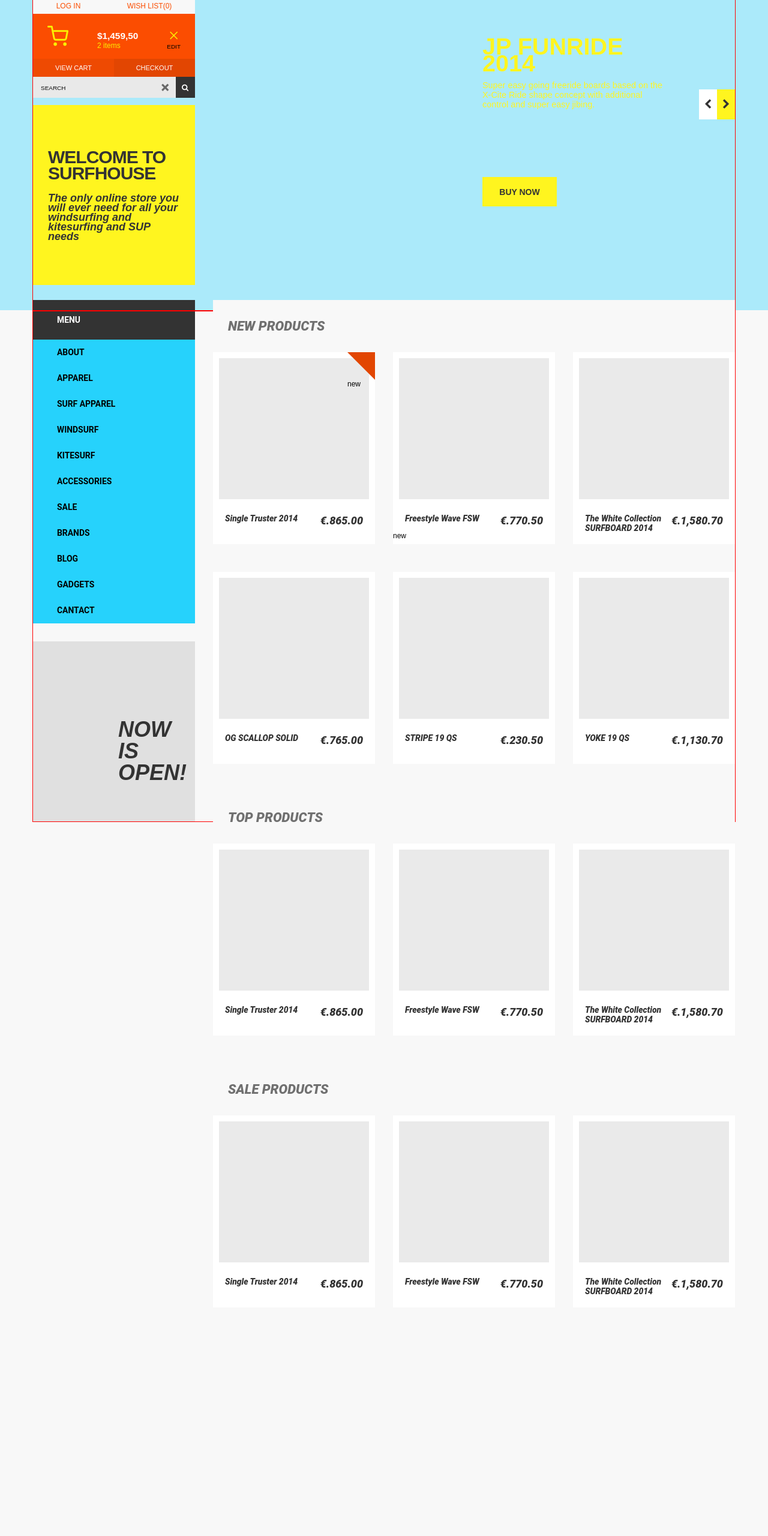
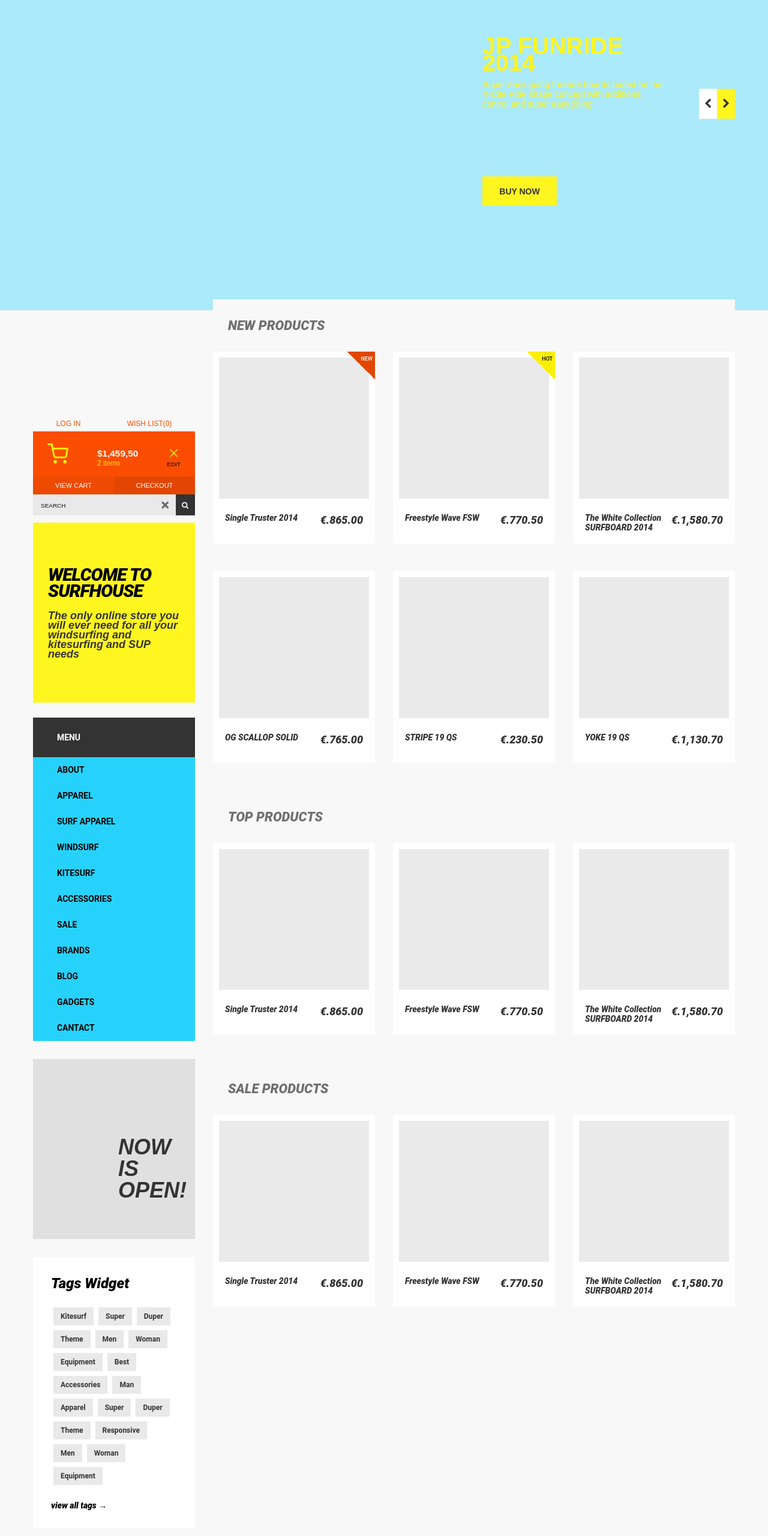
Before and after one commit to Stakhow/home, a plain HTML site: page surfhouse/index.html in a window 1280 px wide. Shown: the part 180-2740 px from the top of the page at 60% size. Before the commit the page ends 2405 px from the top, so only its background shows below. Drawn offline with Linux system fonts and the light colour scheme; files whose address does not match are found by name.

Commit message:
add product items

```diff
--- a/surfhouse/css/style.css
+++ b/surfhouse/css/style.css
@@ -1,11 +1,29 @@
 html {
     font-size: 12px;
-}
+    }
+
 body {
     outline: none;
     background-color: #f8f8f8;
+
 }
-
+h1 {
+    text-transform: uppercase;
+    font-size: 3.3rem;
+    font-weight: 700;
+    margin: 0 auto;
+    line-height: .7;
+}
+h2 {
+    color: #000;
+    font-family: "Roboto", sans-serif;
+    font-style: italic;
+    font-size: 2rem;
+    font-weight: 800;
+    margin: 0;
+    margin-bottom: 22px;
+    text-transform: capitalize;
+}
 a {
     text-decoration: none;
 }
@@ -20,11 +38,9 @@ header {
     left: 0;
     right: 0;
     z-index: 100;
-    border: 1px solid red;
 }
 
 .wrapper {
-    border: 1px solid red;
     width: 1170px;
     padding: 0;
     margin: 0 auto;
@@ -69,14 +85,101 @@ nav {
 }
 
 #banner .wrapper {
+    position: relative;
+}
+
+/*---------banner-slider--------------*/
+
+.banner-slider {
+    margin-top: 243px;
+    display: -webkit-box;
+    display: -ms-flexbox;
+    display: flex;
+    -ms-flex-flow: column;
+    -webkit-box-orient: vertical;
+    -webkit-box-direction: normal;
+    flex-flow: column;
+    position: absolute;
+    right: 0;
+
+}
+
+.banner-slider__content {
+    width: 313px;
+    height: 169px;
+    font-family: "Raleway", sans-serif;
+    color: #fff51f;
+    font-size: 1.2rem;
+    font-weight: 400;
+    margin-right: 48px;
+}
+.banner-slider__item {
     display: -webkit-box;
     display: -ms-flexbox;
     display: flex;
     -webkit-box-pack: justify;
     -ms-flex-pack: justify;
     justify-content: space-between;
+    -webkit-box-align: center;
+    -ms-flex-align: center;
+    align-items: center;
 }
 
+.banner-slider__btn {
+    display: -webkit-box;
+    display: -ms-flexbox;
+    display: flex;
+    margin-top: 50px;
+}
+
+.banner-slider__btn-prev,
+.banner-slider__btn-next {
+    width: 30px;
+    height: 50px;
+    background-color: #fff;
+    display: -webkit-box;
+    display: -ms-flexbox;
+    display: flex;
+    -webkit-box-pack: center;
+    -ms-flex-pack: center;
+    justify-content: center;
+    -webkit-box-align: center;
+    -ms-flex-align: center;
+    align-items: center;
+    color: #333;
+    font-size: 1.416rem;
+}
+.banner-slider__btn-next {
+    background-color: #fff51f;
+}
+
+.banner__button {
+    margin-top: 62px;
+    width: 124px;
+    height: 49px;
+    background-color: #fff51f;
+    display: -webkit-box;
+    display: -ms-flexbox;
+    display: flex;
+    -webkit-box-pack: center;
+    -ms-flex-pack: center;
+    justify-content: center;
+    -webkit-box-align: center;
+    -ms-flex-align: center;
+    align-items: center;
+}
+
+/*--- Style for "BUY NOW"----*/
+
+.banner__button {
+    font-family: "Raleway", sans-serif;
+    font-size: 14px;
+    font-weight: 900;
+    text-transform: uppercase;
+    color: #333;
+}
+/*----------PRODUCTS--------------*/
+/*-----------SIDE BAR-------------------*/
 .side-bar {
     padding-top: 175px;
     width: 270px;
@@ -429,104 +532,76 @@ nav {
     text-align: left;
     line-height: 1;
 }
-/*---------banner-slider--------------*/
-
-.banner-slider {
-    margin-top: 243px;
+/*---------TAGS WIDGET-------------*/
+.tags-widget {
+    margin-top: 30px;
     display: -webkit-box;
     display: -ms-flexbox;
     display: flex;
-    -ms-flex-flow: column;
     -webkit-box-orient: vertical;
     -webkit-box-direction: normal;
+    -ms-flex-flow: column;
     flex-flow: column;
+    padding: 30px;
+    background-color: #fff;
+}
+
+.tags-widget__container {
+    display: -webkit-box;
+    display: -ms-flexbox;
+    display: flex;
+    -webkit-box-orient: horizontal;
+    -webkit-box-direction: normal;
+    -ms-flex-flow: row wrap;
+    flex-flow: row wrap;
+
+}
+.tags-widget__link{
+    height: 30px;
+    width: auto;
+    background-color: #e9e9e9;
+    margin: 4px;
+    display: -webkit-box;
+    display: -ms-flexbox;
+    display: flex;
+    -webkit-box-align: center;
+    -ms-flex-align: center;
+    align-items: center;
 
 }
 
-.banner-slider__content {
-    width: 313px;
-    height: 169px;
-    font-family: "Raleway", sans-serif;
-    color: #fff51f;
-    font-size: 1.2rem;
-    font-weight: 400;
-    margin-right: 48px;
+.tags-widget__link span {
+    margin: 0 12px;
+    color: #333;
+    font-family: "Roboto", sans-serif;
+    font-size: 1rem;
+    font-weight: 600;
+    text-transform: capitalize;
+}
+.tags-widget__link:hover {
+    background-color: #faef03;
 }
 
-.banner-slider__content h1 {
-    text-transform: uppercase;
-    font-size: 3.3rem;
-    font-weight: 700;
-    margin: 0 auto;
-    line-height: .7;
+.view-all {
+    color: #000;
+    font-family: "Arial MT", "Roboto", sans-serif;
+    font-size: 1.16rem;
+    font-weight: 800;
+    font-style: italic;
+    margin-top: 22px;
+
 }
-
-.banner-slider__item {
-    display: -webkit-box;
-    display: -ms-flexbox;
-    display: flex;
-    -webkit-box-pack: justify;
-    -ms-flex-pack: justify;
-    justify-content: space-between;
-    -webkit-box-align: center;
-    -ms-flex-align: center;
-    align-items: center;
+/*---------ARTICLES EXPERTS--------------*/
+.articles-experts__link{
+    margin-bottom: 20px;
+    color: #555555;
+    font-family: "Roboto", sans-serif;
+    font-size: 1.16rem;
+    font-weight: 400;
 }
-
-.banner-slider__btn {
-    display: -webkit-box;
-    display: -ms-flexbox;
-    display: flex;
-    margin-top: 50px;
+.articles-experts__link:nth-child(9){
+     margin-bottom: 0;
 }
-
-.banner-slider__btn-prev,
-.banner-slider__btn-next {
-    width: 30px;
-    height: 50px;
-    background-color: #fff;
-    display: -webkit-box;
-    display: -ms-flexbox;
-    display: flex;
-    -webkit-box-pack: center;
-    -ms-flex-pack: center;
-    justify-content: center;
-    -webkit-box-align: center;
-    -ms-flex-align: center;
-    align-items: center;
-    color: #333;
-    font-size: 1.416rem;
-}
-.banner-slider__btn-next {
-    background-color: #fff51f;
-}
-
-.banner__button {
-    margin-top: 62px;
-    width: 124px;
-    height: 49px;
-    background-color: #fff51f;
-    display: -webkit-box;
-    display: -ms-flexbox;
-    display: flex;
-    -webkit-box-pack: center;
-    -ms-flex-pack: center;
-    justify-content: center;
-    -webkit-box-align: center;
-    -ms-flex-align: center;
-    align-items: center;
-}
-
-/*--- Style for "BUY NOW"----*/
-
-.banner__button {
-    font-family: "Raleway", sans-serif;
-    font-size: 14px;
-    font-weight: 900;
-    text-transform: uppercase;
-    color: #333;
-}
-/*----------PRODUCTS--------------*/
 #content .wrapper {
     display: -webkit-box;
     display: -ms-flexbox;
@@ -575,24 +650,17 @@ nav {
     margin-bottom: 46px;
     position: relative;
 }
-
+/*-----NEW-LABEL on item of products----*/
 .new-label {
     width: 46px;
     height: 46px;
     position: absolute;
     top: 0;
     right: 0;
+     background: linear-gradient(45deg, transparent 50%, #e24602 0);
+}
 
-}
-.new-label_bg{
-    width: 0;
-    height: 0;
-	border-top: 46px solid #e24602;
-	border-left: 46px solid transparent;
-
-
-}
-.new span {
+.new-label span {
     position: absolute;
     margin: 7px 4px;
     top: 0;
@@ -600,10 +668,30 @@ nav {
     color: #ffffff;
     font-family: Roboto, sans-serif;
     font-size: 0.75rem;
-    font-weight: 400;
+    font-weight: 500;
     text-transform: uppercase;
 }
-
+/*-----HOT-LABEL on item of products----*/
+.hot-label {
+    width: 46px;
+    height: 46px;
+    position: absolute;
+    top: 0;
+    right: 0;
+    background: linear-gradient(45deg, transparent 50%, #faef03 0);
+}
+.hot-label span {
+    position: absolute;
+    margin: 7px 4px;
+    top: 0;
+    right: 0;
+    color: #000;
+    font-family: Roboto, sans-serif;
+    font-size: 0.75rem;
+    font-weight: 500;
+    text-transform: uppercase;
+}
+/*-------Item of Products-----------*/
 .products__item:hover {
     -webkit-box-shadow: 0 0 5px rgba(0, 0, 0, .5);
     box-shadow: 0 0 5px rgba(0, 0, 0, .5);
--- a/surfhouse/index.html
+++ b/surfhouse/index.html
@@ -10,7 +10,6 @@
     <link rel="stylesheet" href="css/style.css">
 
 </head>
-
 <body>
     <header>
         <div class="wrapper">
@@ -18,6 +17,7 @@
                 <div class="logo">
                     <img src="img/surfhouse%20logo.png" alt="LOGO">
                 </div>
+<!-----------------SOCIAL LINKS---------------------------->
                 <ul class="social">
                     <li><a class="social__link" href="#"><span class="icon-facebook"></span></a></li>
                     <li><a class="social__link" href="#"><span class="icon-twitter"></span></a></li>
@@ -29,8 +29,30 @@
             </nav>
         </div>
     </header>
+<!-----------------------BANNER----------------------------------->
     <section id="banner">
         <div class="wrapper">
+<!--------------------------BANNER-SLIDER----------------------------->
+            <div class="banner-slider">
+                <div class="banner-slider__item">
+                    <div class="banner-slider__content">
+                        <h1>JP Funride 2014</h1>
+                        <p>Super easy going freeride boards based on the X-Cite Ride shape concept with additional control and super easy jibing. </p>
+                    </div>
+<!--------------------------BANNER-SLIDER__BUTTONS------------------------------------>
+                    <div class="banner-slider__btn">
+                        <a class="banner-slider__btn-prev" href="#"><span class="icon-chevron-left"></span></a>
+                        <a class="banner-slider__btn-next" href="#"><span class="icon-chevron-right"></span></a>
+                    </div>
+                </div>
+<!-------------------------------BANNER-BUTTON "BUY NOW"---------------------------->
+                <a class="banner__button" href="#">buy now</a>
+            </div>
+        </div>
+    </section>
+    <section id="content">
+        <div class="wrapper">
+            <!----------------------Products of site--------------------------->
             <div class="side-bar">
                 <div class="cart">
                     <div class="cart__login">
@@ -90,28 +112,44 @@
                     </div>
                 </div>
                 <div class="now-is-open"><span>Now is open!</span></div>
+                <!---------TAGS WIDGET------------->
+                <div class="tags-widget">
+                    <h2>Tags Widget</h2>
+                    <div class="tags-widget__container">
+                        <a class="tags-widget__link" href="#"><span>Kitesurf</span></a>
+                        <a class="tags-widget__link" href="#"><span>super</span></a>
+                        <a class="tags-widget__link" href="#"><span>duper</span></a>
+                        <a class="tags-widget__link" href="#"><span>theme</span></a>
+                        <a class="tags-widget__link" href="#"><span>men</span></a>
+                        <a class="tags-widget__link" href="#"><span>woman</span></a>
+                        <a class="tags-widget__link" href="#"><span>equipment</span></a>
+                        <a class="tags-widget__link" href="#"><span>best</span></a>
+                        <a class="tags-widget__link" href="#"><span>accessories</span></a>
+                        <a class="tags-widget__link" href="#"><span>man</span></a>
+                        <a class="tags-widget__link" href="#"><span>apparel</span></a>
+                        <a class="tags-widget__link" href="#"><span>super</span></a>
+                        <a class="tags-widget__link" href="#"><span>duper</span></a>
+                        <a class="tags-widget__link" href="#"><span>theme</span></a>
+                        <a class="tags-widget__link" href="#"><span>responsive</span></a>
+                        <a class="tags-widget__link" href="#"><span>men</span></a>
+                        <a class="tags-widget__link" href="#"><span>woman</span></a>
+                        <a class="tags-widget__link" href="#"><span>equipment</span></a>
                     </div>
-            <div class="banner-slider">
-                <div class="banner-slider__item">
-                    <div class="banner-slider__content">
-                        <h1>JP Funride 2014</h1>
-                        <p>Super easy going freeride boards based on the X-Cite Ride shape concept with additional control and super easy jibing. </p>
+                    <a class="view-all" href="#">view all tags →</a>
                 </div>
-                    <div class="banner-slider__btn">
-                        <a class="banner-slider__btn-prev" href="#"><span class="icon-chevron-left"></span></a>
-                        <a class="banner-slider__btn-next" href="#"><span class="icon-chevron-right"></span></a>
+                <div class="articles-experts tags-widget">
+                    <h2>articles experts</h2>
+                    <a class="articles-experts__link" href="#">LG Spectrum review</a>
+                    <a class="articles-experts__link" href="#">Verizon Droid Xyboard 8.2 and 10.1 review</a>
+                    <a class="articles-experts__link" href="#">Mac mini review (mid 2011)</a>
+                    <a class="articles-experts__link" href="#">Wacom Inkling review</a>
+                    <a class="articles-experts__link" href="#">Sonos Play:3 review</a>
+                    <a class="articles-experts__link" href="#">HTC Radar 4G review</a>
+                    <a class="articles-experts__link" href="#">Canon PowerShot S100 </a>
+                    <a class="articles-experts__link" href="#">Apple iMac</a>
+                    <a class="view-all" href="">view all →</a>
                 </div>
             </div>
-                <a class="banner__button" href="#">buy now</a>
-            </div>
-        </div>
-
-    </section>
-    <section id="content">
-        <div class="wrapper">
-
-
-            <!----------------------Products of site--------------------------->
             <div class="products">
                 <!----------------------NEW products--------------------------->
                 <div class="new-products">
@@ -121,14 +159,14 @@
                             <div class="products__image"><img src="" alt=""></div>
                             <div class="item__desc">
                                 <p>single truster 2014</p><span>€.865.00</span></div>
-                                <div class="new-label"><div class="new-label_bg"></div><span>new</span></div>
+                            <div class="new-label"><span>new</span></div>
                         </div>
 
                         <div class="products__item">
                             <div class="products__image"><img src="" alt=""></div>
                             <div class="item__desc">
                                 <p>Freestyle Wave FSW</p><span>€.770.50</span></div>
-                                <div class="hot-label"><span>new</span></div>
+                            <div class="hot-label"><span>hot</span></div>
                         </div>
                         <div class="products__item">
                             <div class="products__image"><img src="" alt=""></div>
```
Lines whose indentation alone changed are shown as unchanged.
